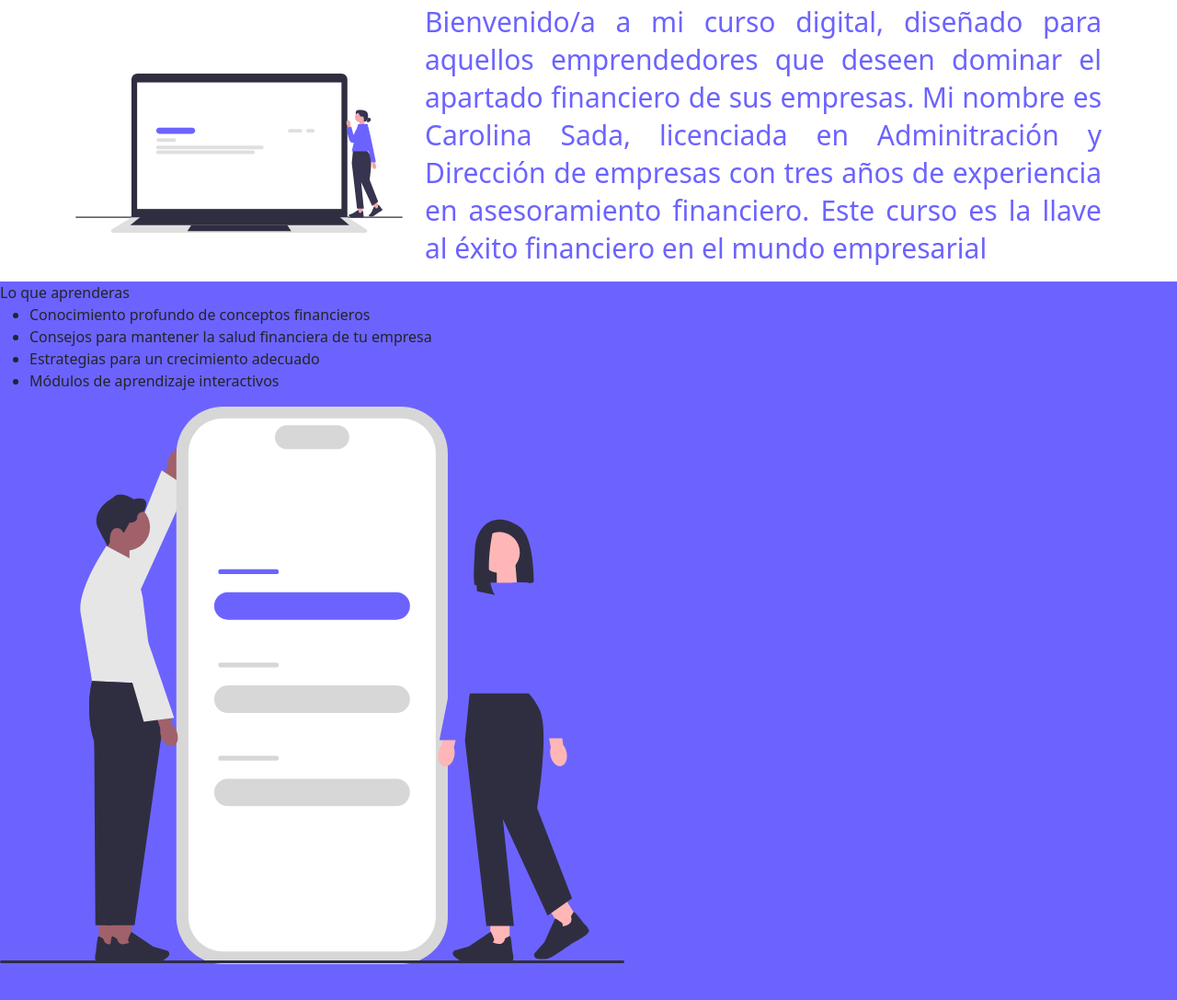
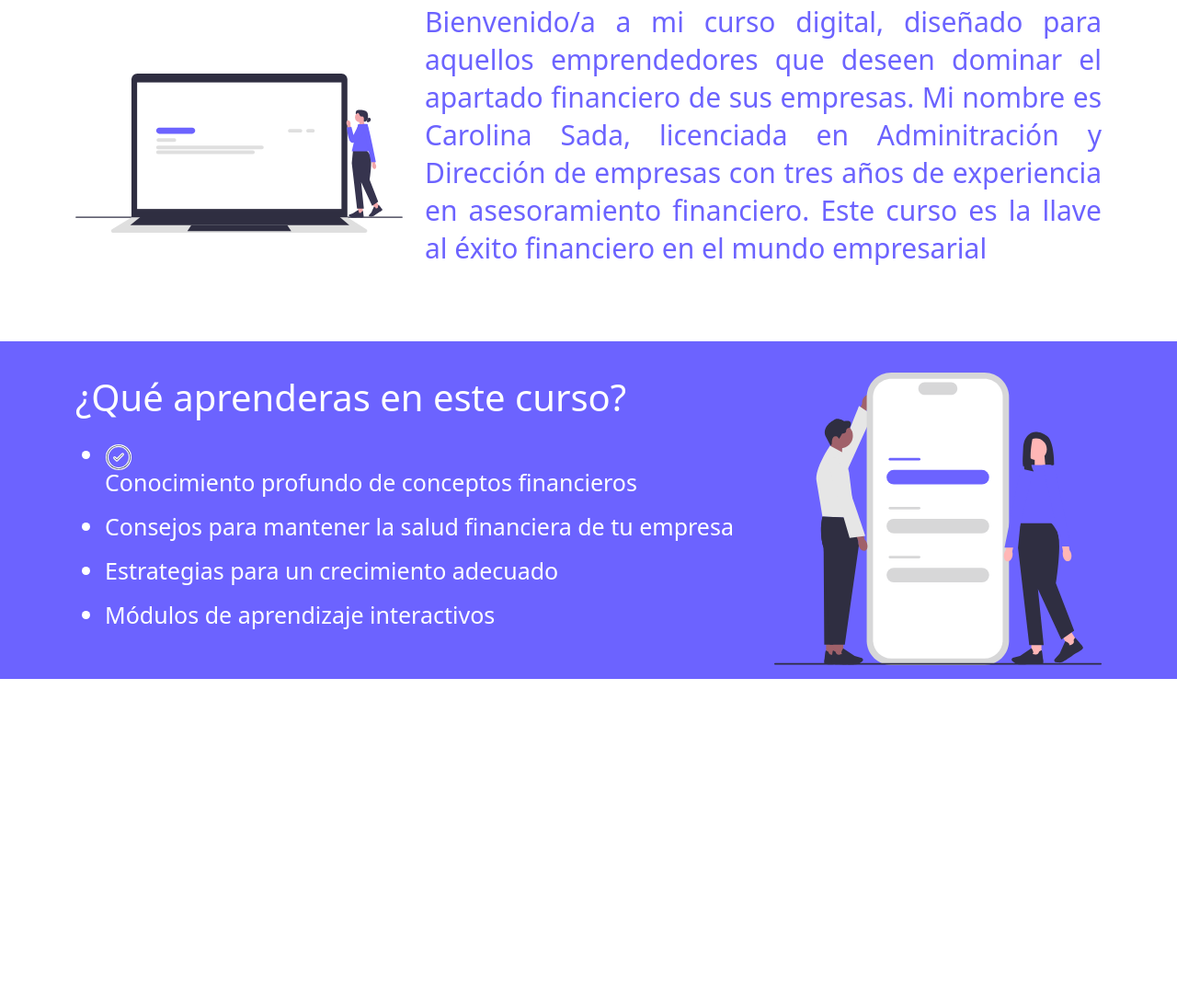
Before and after one commit to Ernech/reto-1-dise-o-responsive-js-frontend, a plain HTML site: page index.html in a window 1280 px wide. Shown: the part 827-1914 px from the top of the page at 92% size. After the commit the page ends 1565 px from the top, so only its background shows below. Drawn offline with nearby package versions, Linux system fonts and the light colour scheme.

Commit message:
Section 3 backgroung and content

```diff
--- a/index.html
+++ b/index.html
@@ -68,14 +68,30 @@
 
     </section>
     <section id="section-3">
-        <span>Lo que aprenderas</span>
-        <ul>
-            <li>Conocimiento profundo de conceptos financieros</li>
-            <li>Consejos para mantener la salud financiera de tu empresa</li>
-            <li>Estrategias para un crecimiento adecuado</li>
-            <li>Módulos de aprendizaje interactivos</li>
-        </ul>
-        <img src="images/mobile_content.svg" alt="movile-content">
+        <div class="container">
+            <div class="row align-items-center">
+                <div class="col-8">
+                    <h2>¿Qué aprenderas en este curso?</h2>
+                    <ul>
+                        <li>
+                            <div class="icon-container">
+                                <img src="images/check-circle.svg" alt="list-element" class="img-fluid">
+                            </div>
+                            Conocimiento profundo de conceptos financieros
+                        </li>
+                        <li>Consejos para mantener la salud financiera de tu empresa</li>
+                        <li>Estrategias para un crecimiento adecuado</li>
+                        <li>Módulos de aprendizaje interactivos</li>
+                    </ul>
+
+                </div>
+                <div class="col-4">
+                     <div class="photo-container">
+                        <img src="images/mobile_content.svg" alt="movile-content" class="img-fluid">
+                    </div>
+                </div>
+            </div>
+        </div>
     </section>
     <script src="https://cdn.jsdelivr.net/npm/bootstrap@5.3.2/dist/js/bootstrap.bundle.min.js"
         integrity="sha384-C6RzsynM9kWDrMNeT87bh95OGNyZPhcTNXj1NW7RuBCsyN/o0jlpcV8Qyq46cDfL"
--- a/styles.css
+++ b/styles.css
@@ -66,6 +66,10 @@ color: #6C63FF;
     width: 100%;
 }
 
+#section-2{
+    margin-bottom: 65px;
+}
+
 #section-2 p{
     font-family: 'Nunito' sans-serif;
     font-style: normal;
@@ -77,7 +81,39 @@ color: #6C63FF;
 }
 
 #section-3{
+    padding: 30px 0;
     background-color:#6C63FF;
-    height: 100vh;
 
 }
+
+#section-3 .photo-container{
+    max-height: 300px;
+}
+
+#section-3 h2{
+
+font-family: 'Nunito' sans-serif;
+font-style: normal;
+font-weight: 400;
+font-size: 40px;
+line-height: 61px;
+text-align: justify;
+color: #FFFFFF;
+
+}
+
+#section-3 ul li{
+
+    font-family: 'Nunito' sans-serif;
+    font-style: normal;
+    font-weight: 400;
+    font-size: 25px;
+    line-height: 48px;
+    text-align: justify;
+    color: #FFFFFF;
+}
+
+.icon-container{
+    max-width: 30px;
+    max-height: 30px;
+}
```
Also changed, not shown: images/check-circle.svg (added).
